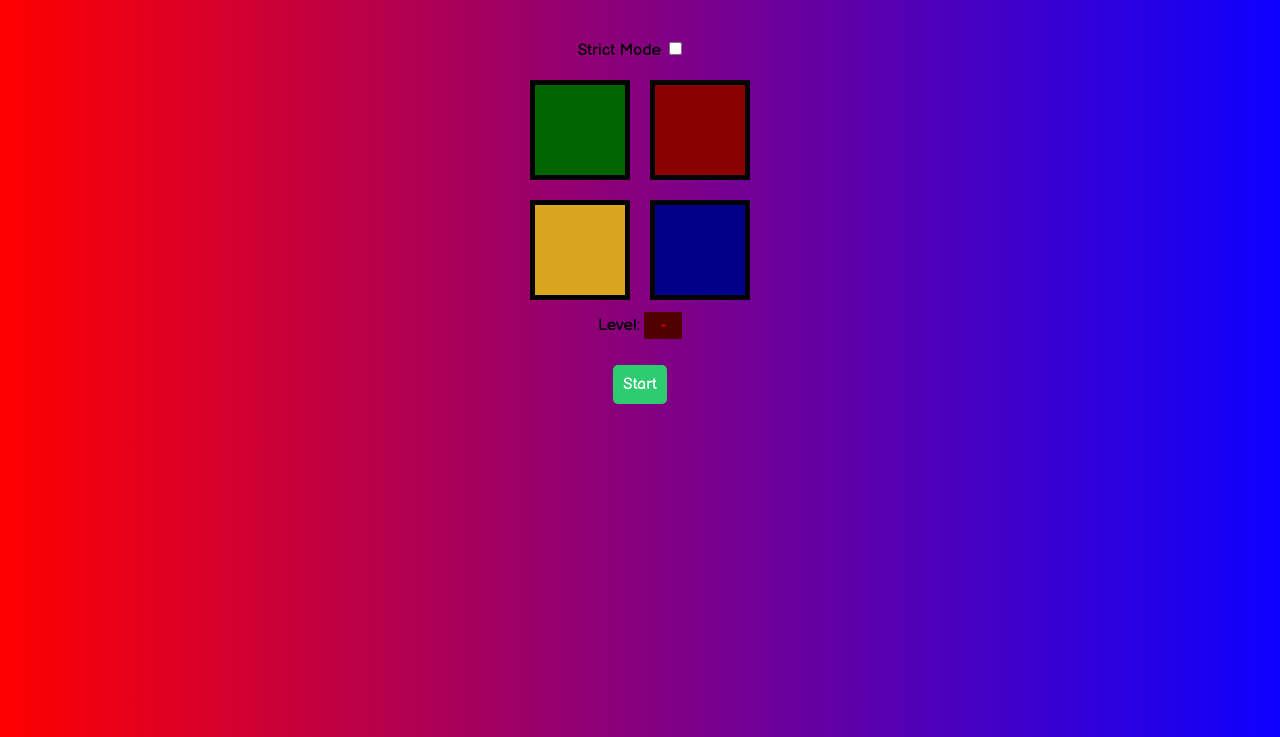
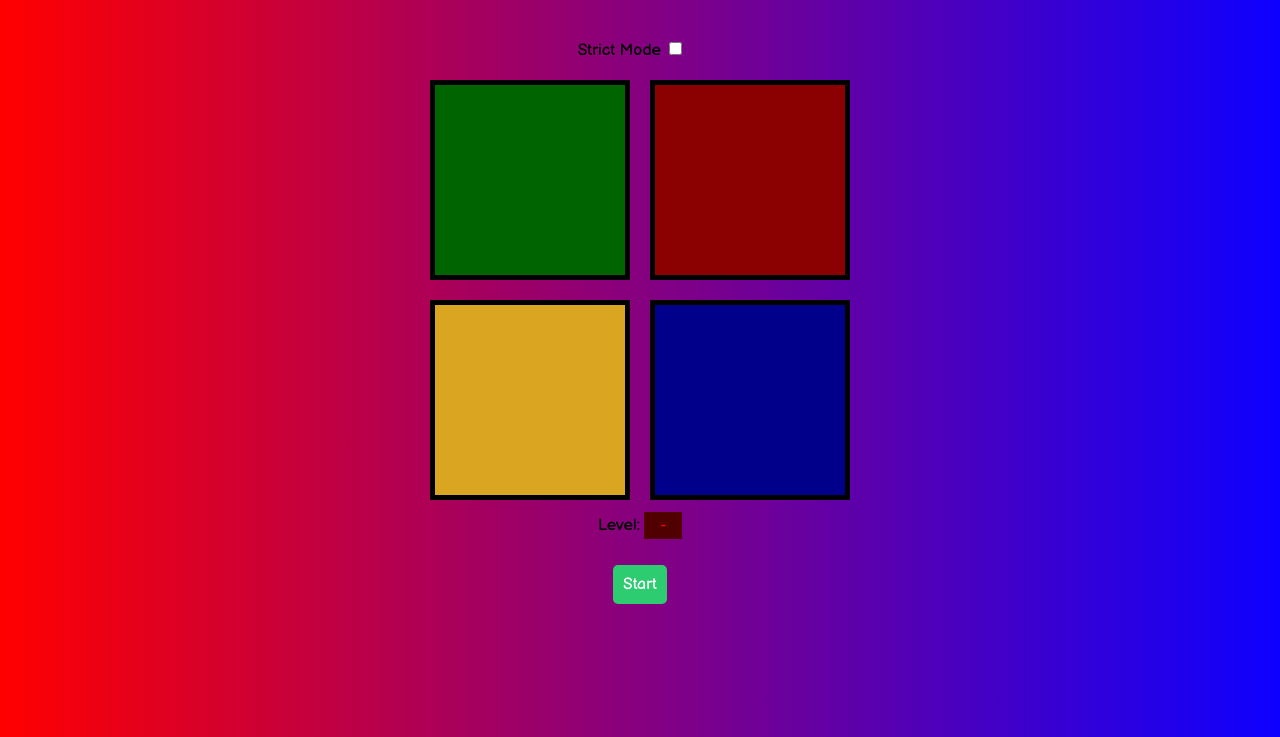
Before and after one commit to 1964361/Fire-Says, a plain HTML site: page index.html in a window 1280 px wide. Shown: the part 63-800 px from the top of the page. Drawn offline with Linux system fonts and the light colour scheme.

Commit message:
Update index.html

```diff
--- a/index.html
+++ b/index.html
@@ -35,14 +35,14 @@
         display: grid;
         grid-template-columns: repeat(2, 1fr);
         gap: 20px;
-        max-width: 700px;
+        max-width: 500px;
         text-align: center;
         margin-bottom: 1rem;
       }
 
       .simon-btn {
-        width: 100px;
-        height: 100px;
+        width: 200px;
+        height: 200px;
         border: none;
         outline: none;
         cursor: pointer;
```
